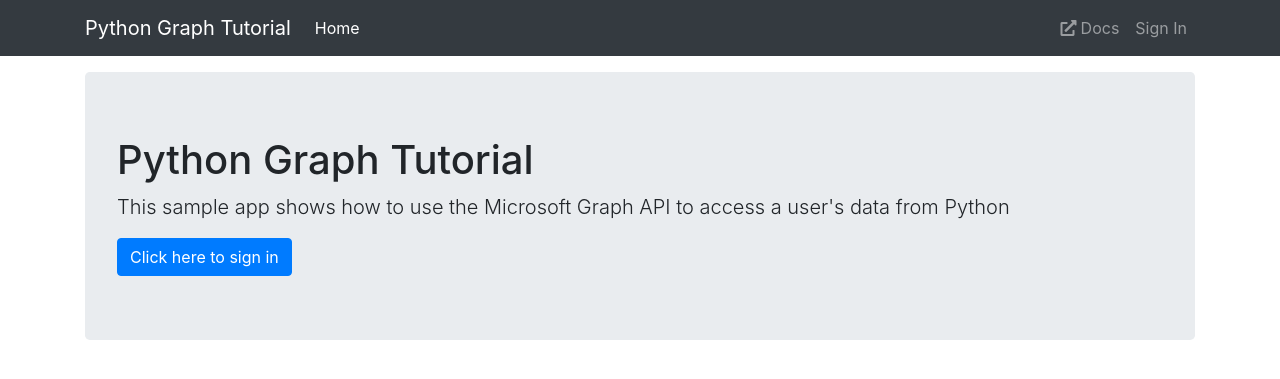
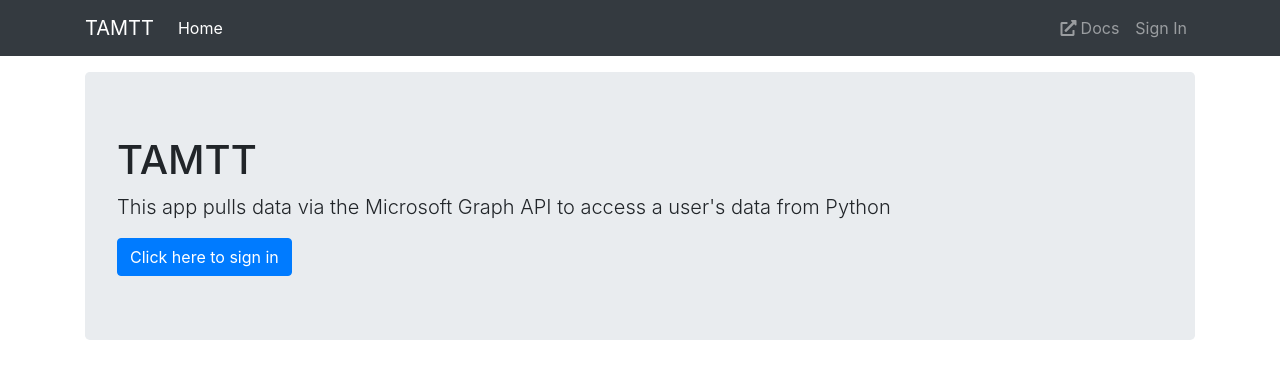
Before and after one commit to sbluhm/tamtt, a Django app: page / in a window 1280 px wide. Shown: the top 379 px of the page. Run offline with Django 3.2, Linux system fonts and the light colour scheme; parts of the project's set-up code (start-up, migrations or seed data) failed here and were passed over; some libraries are stand-ins or nearby versions.

Commit message:
Updated brand on views

```diff
--- a/tutorial/templates/tutorial/home.html
+++ b/tutorial/templates/tutorial/home.html
@@ -5,8 +5,8 @@
 {% extends "tutorial/layout.html" %}
 {% block content %}
 <div class="jumbotron">
-  <h1>Python Graph Tutorial</h1>
-  <p class="lead">This sample app shows how to use the Microsoft Graph API to access a user's data from Python</p>
+  <h1>TAMTT</h1>
+  <p class="lead">This app pulls data via the Microsoft Graph API to access a user's data from Python</p>
   {% if user.is_authenticated %}
     <h4>Welcome {{ user.name }}!</h4>
     <p>Use the navigation bar at the top of the page to get started.</p>
--- a/tutorial/templates/tutorial/layout.html
+++ b/tutorial/templates/tutorial/layout.html
@@ -5,7 +5,7 @@
 <!DOCTYPE html>
 <html>
   <head>
-    <title>Python Graph Tutorial</title>
+    <title>TAMTT</title>
 
     <link rel="stylesheet" href="https://stackpath.bootstrapcdn.com/bootstrap/4.4.1/css/bootstrap.min.css"
       integrity="sha384-Vkoo8x4CGsO3+Hhxv8T/Q5PaXtkKtu6ug5TOeNV6gBiFeWPGFN9MuhOf23Q9Ifjh"
@@ -18,7 +18,7 @@
   <body>
     <nav class="navbar navbar-expand-md navbar-dark fixed-top bg-dark">
       <div class="container">
-        <a href="{% url 'home' %}" class="navbar-brand">Python Graph Tutorial</a>
+        <a href="{% url 'home' %}" class="navbar-brand">TAMTT</a>
         <button class="navbar-toggler" type="button" data-toggle="collapse" data-target="#navbarCollapse"
           aria-controls="navbarCollapse" aria-expanded="false" aria-label="Toggle navigation">
           <span class="navbar-toggler-icon"></span>
@@ -39,7 +39,7 @@
           </ul>
           <ul class="navbar-nav justify-content-end">
             <li class="nav-item">
-              <a class="nav-link" href="https://developer.microsoft.com/graph/docs/concepts/overview" target="_blank">
+              <a class="nav-link" href="https://github.com/sbluhm/tamtt" target="_blank">
                 <i class="fas fa-external-link-alt mr-1"></i>Docs
               </a>
             </li>
```
